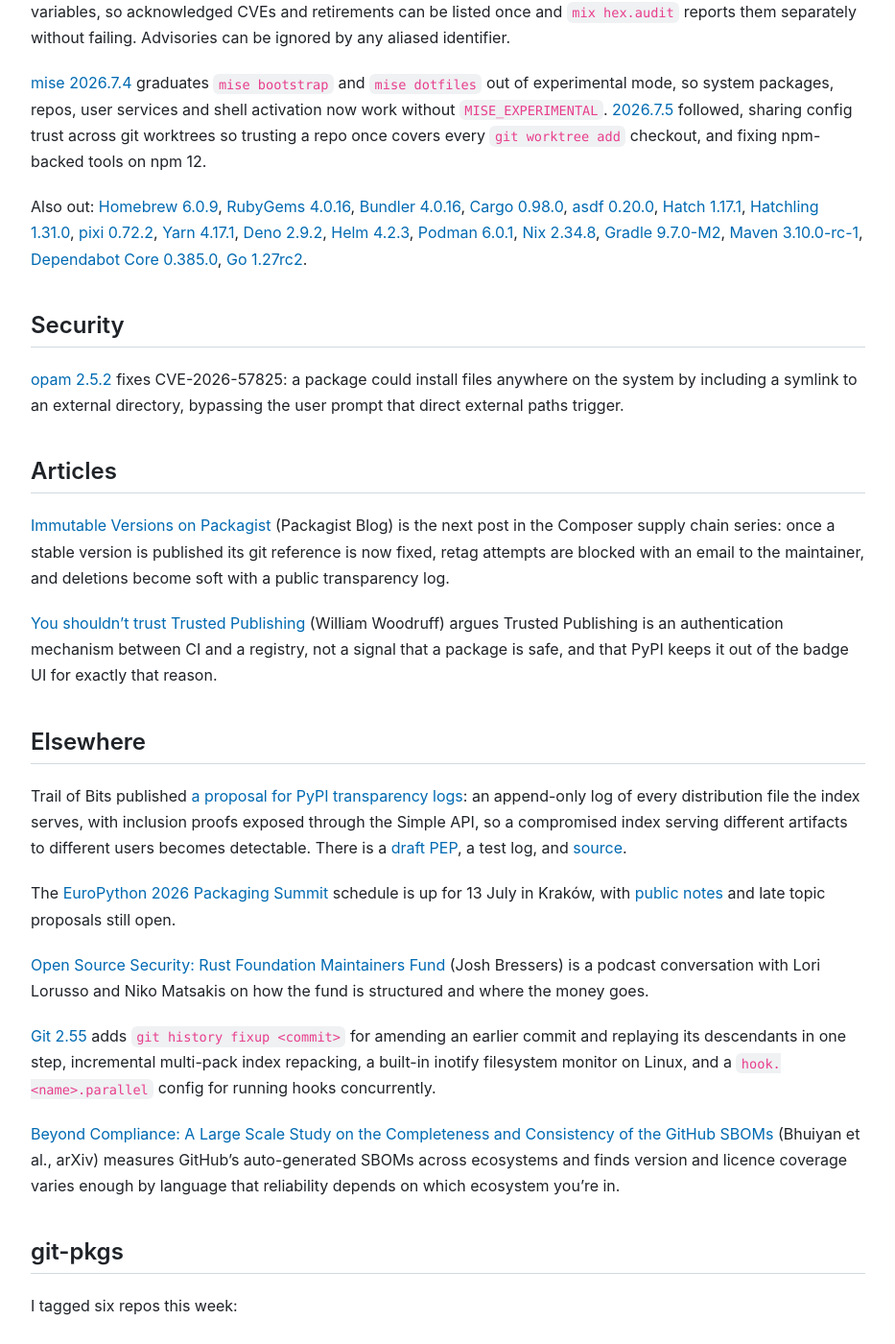
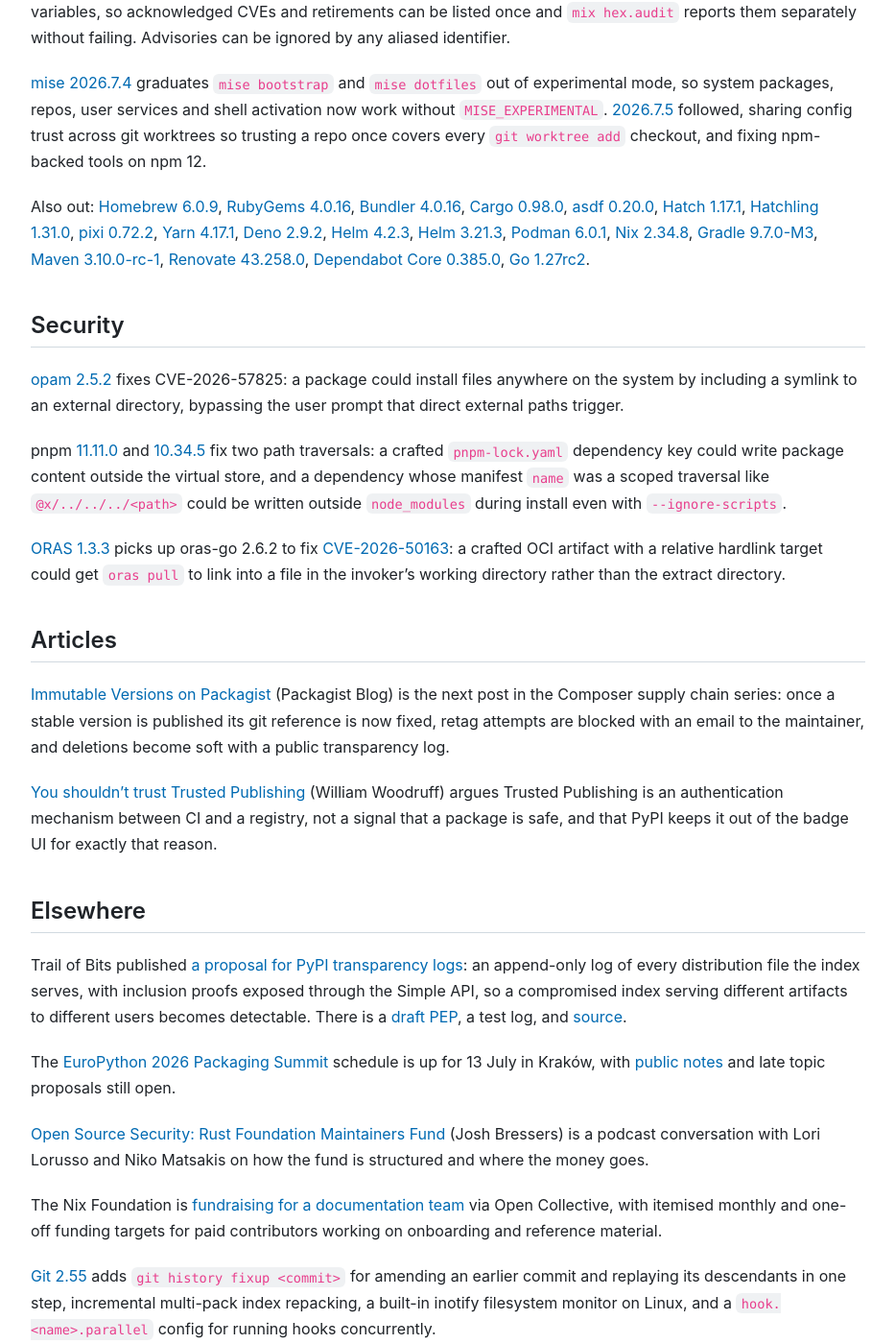
Before and after one commit to andrew/nesbitt.io, a Jekyll site: the page built from _posts/2026-07-11-this-week-in-package-management.md, in a window 1280 px wide and 1400 px high, scrolled down 1363 px. Shown: the whole window at 96% size, without its empty margins (173-1106 px from the left). Built offline with Jekyll 4.4.1, drawn with Linux system fonts in a browser that asks for light colours; comment, search, counter and statistics services are not loaded.

Commit message:
Update twipm

```diff
--- a/_data/stats.json
+++ b/_data/stats.json
@@ -1,5 +1,5 @@
 {
-  "generated_at": "2026-07-10T11:52:16Z",
+  "generated_at": "2026-07-11T07:28:13Z",
   "total_posts": 178,
   "total_words": 251138,
   "reading_minutes": 1256,
--- a/_posts/2026-07-11-this-week-in-package-management.md
+++ b/_posts/2026-07-11-this-week-in-package-management.md
@@ -32,11 +32,15 @@
 
 [mise 2026.7.4](https://github.com/jdx/mise/releases/tag/v2026.7.4) graduates `mise bootstrap` and `mise dotfiles` out of experimental mode, so system packages, repos, user services and shell activation now work without `MISE_EXPERIMENTAL`. [2026.7.5](https://github.com/jdx/mise/releases/tag/v2026.7.5) followed, sharing config trust across git worktrees so trusting a repo once covers every `git worktree add` checkout, and fixing npm-backed tools on npm 12.
 
-Also out: [Homebrew 6.0.9](https://github.com/Homebrew/brew/releases/tag/6.0.9), [RubyGems 4.0.16](https://blog.rubygems.org/2026/07/10/4.0.16-released.html), [Bundler 4.0.16](https://github.com/ruby/rubygems/releases/tag/bundler-v4.0.16), [Cargo 0.98.0](https://github.com/rust-lang/cargo/releases/tag/0.98.0), [asdf 0.20.0](https://github.com/asdf-vm/asdf/releases/tag/v0.20.0), [Hatch 1.17.1](https://github.com/pypa/hatch/releases/tag/hatch-v1.17.1), [Hatchling 1.31.0](https://github.com/pypa/hatch/releases/tag/hatchling-v1.31.0), [pixi 0.72.2](https://github.com/prefix-dev/pixi/releases/tag/v0.72.2), [Yarn 4.17.1](https://github.com/yarnpkg/berry/releases/tag/%40yarnpkg%2Fcli%2F4.17.1), [Deno 2.9.2](https://github.com/denoland/deno/releases/tag/v2.9.2), [Helm 4.2.3](https://github.com/helm/helm/releases/tag/v4.2.3), [Podman 6.0.1](https://github.com/podman-container-tools/podman/releases/tag/v6.0.1), [Nix 2.34.8](https://github.com/NixOS/nix/releases/tag/2.34.8), [Gradle 9.7.0-M2](https://github.com/gradle/gradle/releases/tag/v9.7.0-M2), [Maven 3.10.0-rc-1](https://github.com/apache/maven/releases/tag/maven-3.10.0-rc-1), [Dependabot Core 0.385.0](https://github.com/dependabot/dependabot-core/releases/tag/v0.385.0), [Go 1.27rc2](https://go.dev/dl/#go1.27rc2).
+Also out: [Homebrew 6.0.9](https://github.com/Homebrew/brew/releases/tag/6.0.9), [RubyGems 4.0.16](https://blog.rubygems.org/2026/07/10/4.0.16-released.html), [Bundler 4.0.16](https://github.com/ruby/rubygems/releases/tag/bundler-v4.0.16), [Cargo 0.98.0](https://github.com/rust-lang/cargo/releases/tag/0.98.0), [asdf 0.20.0](https://github.com/asdf-vm/asdf/releases/tag/v0.20.0), [Hatch 1.17.1](https://github.com/pypa/hatch/releases/tag/hatch-v1.17.1), [Hatchling 1.31.0](https://github.com/pypa/hatch/releases/tag/hatchling-v1.31.0), [pixi 0.72.2](https://github.com/prefix-dev/pixi/releases/tag/v0.72.2), [Yarn 4.17.1](https://github.com/yarnpkg/berry/releases/tag/%40yarnpkg%2Fcli%2F4.17.1), [Deno 2.9.2](https://github.com/denoland/deno/releases/tag/v2.9.2), [Helm 4.2.3](https://github.com/helm/helm/releases/tag/v4.2.3), [Helm 3.21.3](https://github.com/helm/helm/releases/tag/v3.21.3), [Podman 6.0.1](https://github.com/podman-container-tools/podman/releases/tag/v6.0.1), [Nix 2.34.8](https://github.com/NixOS/nix/releases/tag/2.34.8), [Gradle 9.7.0-M3](https://github.com/gradle/gradle/releases/tag/v9.7.0-M3), [Maven 3.10.0-rc-1](https://github.com/apache/maven/releases/tag/maven-3.10.0-rc-1), [Renovate 43.258.0](https://github.com/renovatebot/renovate/releases/tag/43.258.0), [Dependabot Core 0.385.0](https://github.com/dependabot/dependabot-core/releases/tag/v0.385.0), [Go 1.27rc2](https://go.dev/dl/#go1.27rc2).
 
 ## Security
 
 [opam 2.5.2](https://github.com/ocaml/opam/releases/tag/2.5.2) fixes CVE-2026-57825: a package could install files anywhere on the system by including a symlink to an external directory, bypassing the user prompt that direct external paths trigger.
+
+pnpm [11.11.0](https://github.com/pnpm/pnpm/releases/tag/v11.11.0) and [10.34.5](https://github.com/pnpm/pnpm/releases/tag/v10.34.5) fix two path traversals: a crafted `pnpm-lock.yaml` dependency key could write package content outside the virtual store, and a dependency whose manifest `name` was a scoped traversal like `@x/../../../<path>` could be written outside `node_modules` during install even with `--ignore-scripts`.
+
+[ORAS 1.3.3](https://github.com/oras-project/oras/releases/tag/v1.3.3) picks up oras-go 2.6.2 to fix [CVE-2026-50163](https://github.com/advisories/GHSA-fxhp-mv3v-67qp): a crafted OCI artifact with a relative hardlink target could get `oras pull` to link into a file in the invoker's working directory rather than the extract directory.
 
 ## Articles
 
@@ -51,6 +55,8 @@
 The [EuroPython 2026 Packaging Summit](https://programme.europython.eu/europython-2026/talk/SBREFN/) schedule is up for 13 July in Kraków, with [public notes](https://hackmd.io/@jezdez/europython2026-packaging-summit) and late topic proposals still open.
 
 [Open Source Security: Rust Foundation Maintainers Fund](https://opensourcesecurity.io/2026/2026-07-rfmf-lori-niko/) (Josh Bressers) is a podcast conversation with Lori Lorusso and Niko Matsakis on how the fund is structured and where the money goes.
+
+The Nix Foundation is [fundraising for a documentation team](https://nixos.org/blog/announcements/2026/docs-funding-2026/) via Open Collective, with itemised monthly and one-off funding targets for paid contributors working on onboarding and reference material.
 
 [Git 2.55](https://github.blog/open-source/git/highlights-from-git-2-55/) adds `git history fixup <commit>` for amending an earlier commit and replaying its descendants in one step, incremental multi-pack index repacking, a built-in inotify filesystem monitor on Linux, and a `hook.<name>.parallel` config for running hooks concurrently.
 
```
